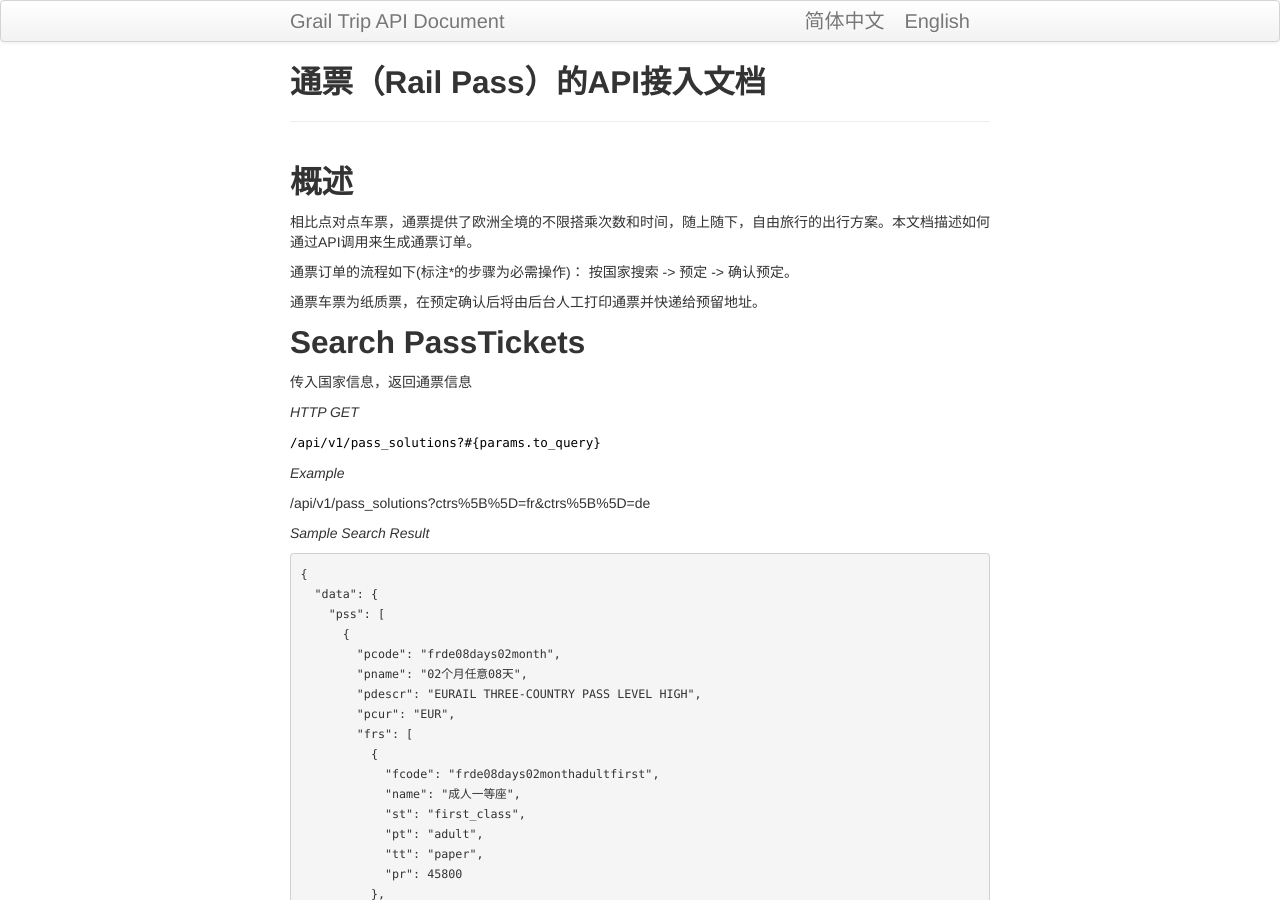
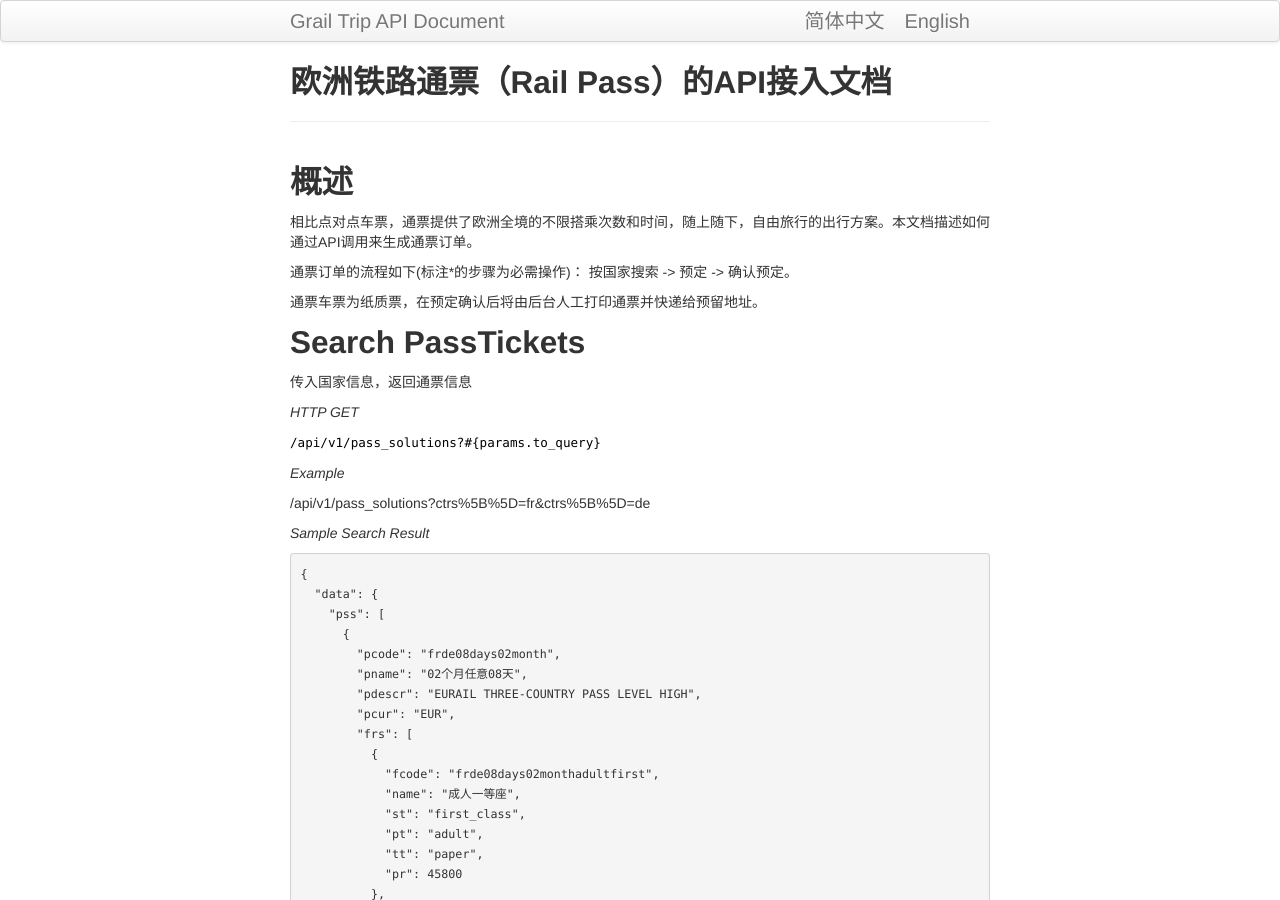
Before and after one commit to kyoangel/grailtrip, a Jekyll site: the page built from zh/pages/01_rail_pass.md, in a window 1280 px wide and 900 px high. Built offline with Jekyll 4.4.1, drawn with Linux system fonts in a browser that asks for light colours; some of the changed text lies outside the part shown.

Commit message:
RailPass: renamed title of rail pass doc

```diff
--- a/zh/pages/01_rail_pass.md
+++ b/zh/pages/01_rail_pass.md
@@ -1,7 +1,7 @@
 ---
 layout: page
 lang: zh
-title: 通票（Rail Pass）的API接入文档
+title: 欧洲铁路通票（Rail Pass）的API接入文档
 description: 帮助您搜索、比较、预定欧洲地面交通（铁路、大巴）车票
 ---
 
```
